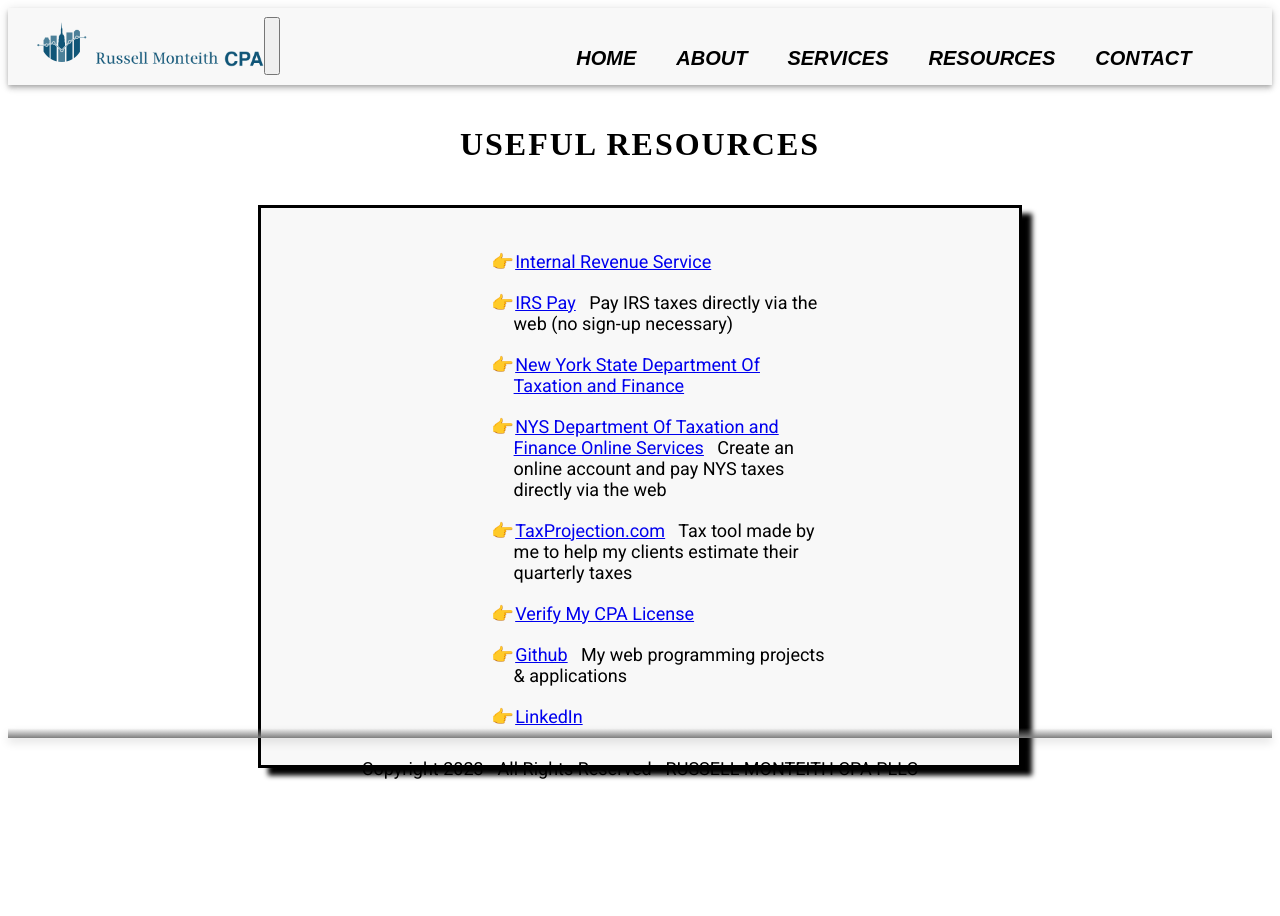
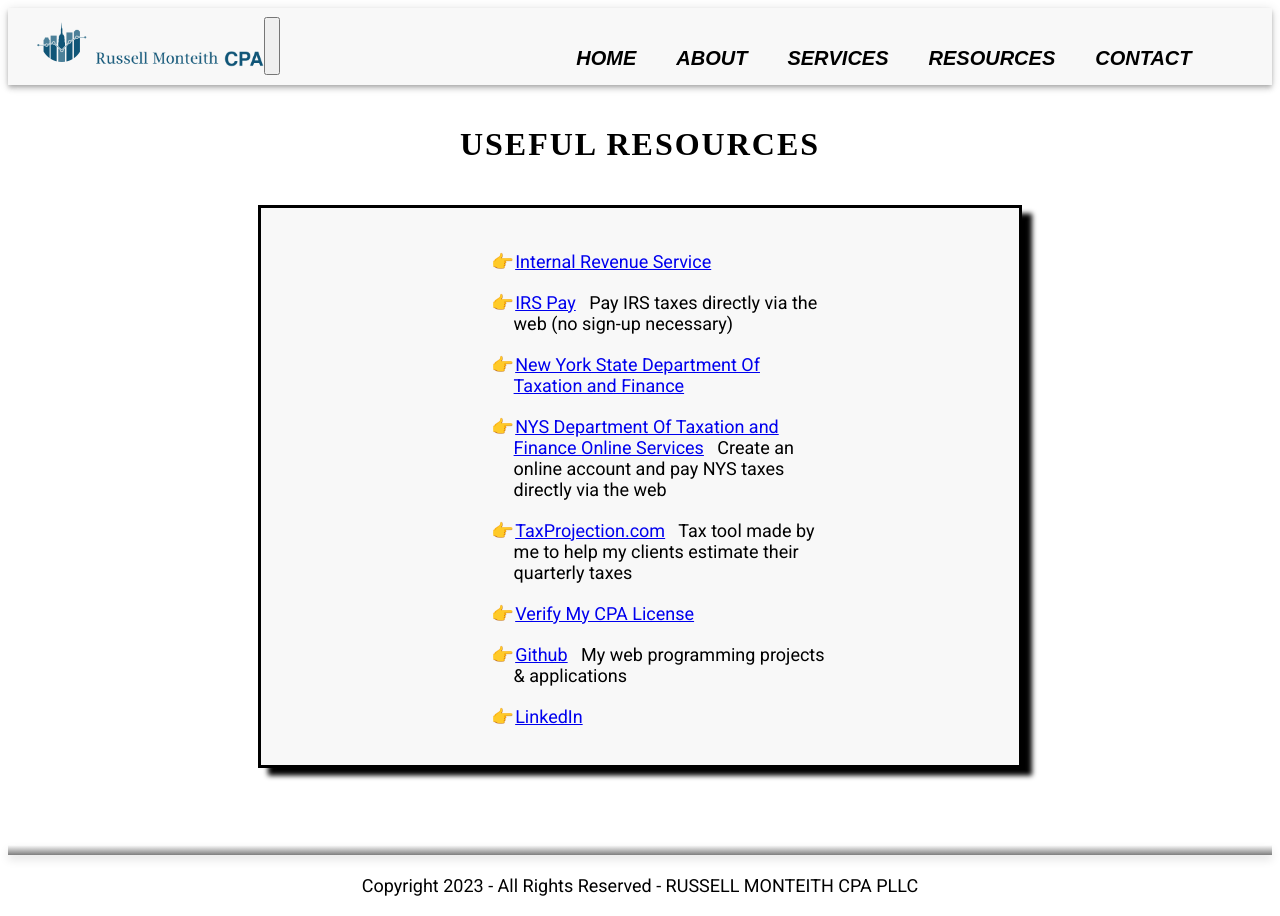
Before and after one commit to russelltheprogrammer/monteithtaxcpanext, a Next.js app: page /resources in a window 1280 px wide. Before the commit the page ends 816 px from the top, so only its background shows below. Built offline with nearby package versions, Linux system fonts and the light colour scheme; some icons are missing; a web font is replaced by a local one.

Commit message:
other sec css

```diff
--- a/pages/about.js
+++ b/pages/about.js
@@ -3,7 +3,7 @@
 const About = () => {
 
     return (
-        <div>
+        <div className="section-container">
             <div className="topic-header">
                 <h1>ABOUT</h1>
             </div>
--- a/pages/resources.js
+++ b/pages/resources.js
@@ -1,7 +1,7 @@
 const Resources = () => {
 
     return (
-        <div>
+        <div className='section-container'>
             <div className="topic-header">
                 <h1>USEFUL RESOURCES</h1>
             </div>
--- a/pages/services.js
+++ b/pages/services.js
@@ -1,7 +1,7 @@
 const Services = () => {
 
     return (
-        <div>
+        <div className='section-container'>
             <div className="topic-header">
                 <h1>SERVICES</h1>
             </div>
```
